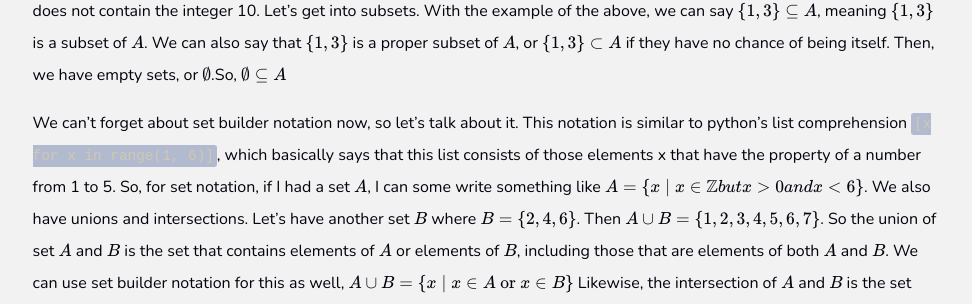
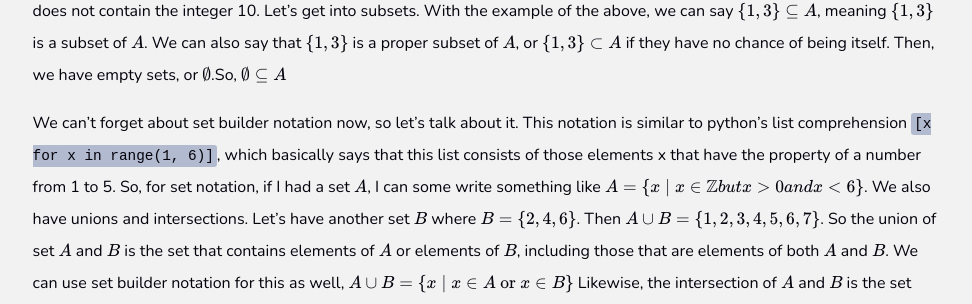
Before and after one commit to phvmous/phvmous.github.io, a Jekyll site: the page built from _posts/2023-01-11-Oh no discrete math and LaTex.md, in a window 1280 px wide. Shown: the part 1251-1555 px from the top of the page, without its empty margins (153-1125 px from the left). Built offline with Jekyll 4.4.1, drawn with Linux system fonts in a browser that asks for light colours.

Commit message:
css update

```diff
--- a/_sass/minnie.scss
+++ b/_sass/minnie.scss
@@ -16,14 +16,14 @@
     }
     code {
         background-color: #b2bad0;
-        color: #d0c8b2;
+        color: var(--text);
     }
 }
 
 html[data-theme='dark'] {
     --bg-color: #04020B;
-    --heading: #F2F2F2;
-    --text: #F2F2F2;
+    --heading: #D6D6D6;
+    --text: #D6D6D6;
     --links: #AFC8A4;
     --borders: #606060;
     .light {
@@ -34,7 +34,7 @@ html[data-theme='dark'] {
     }
     code {
         background-color: #BCBCBC;
-        color: #B2BAD0;
+        color: #04020B;
     }
 }
 
```
